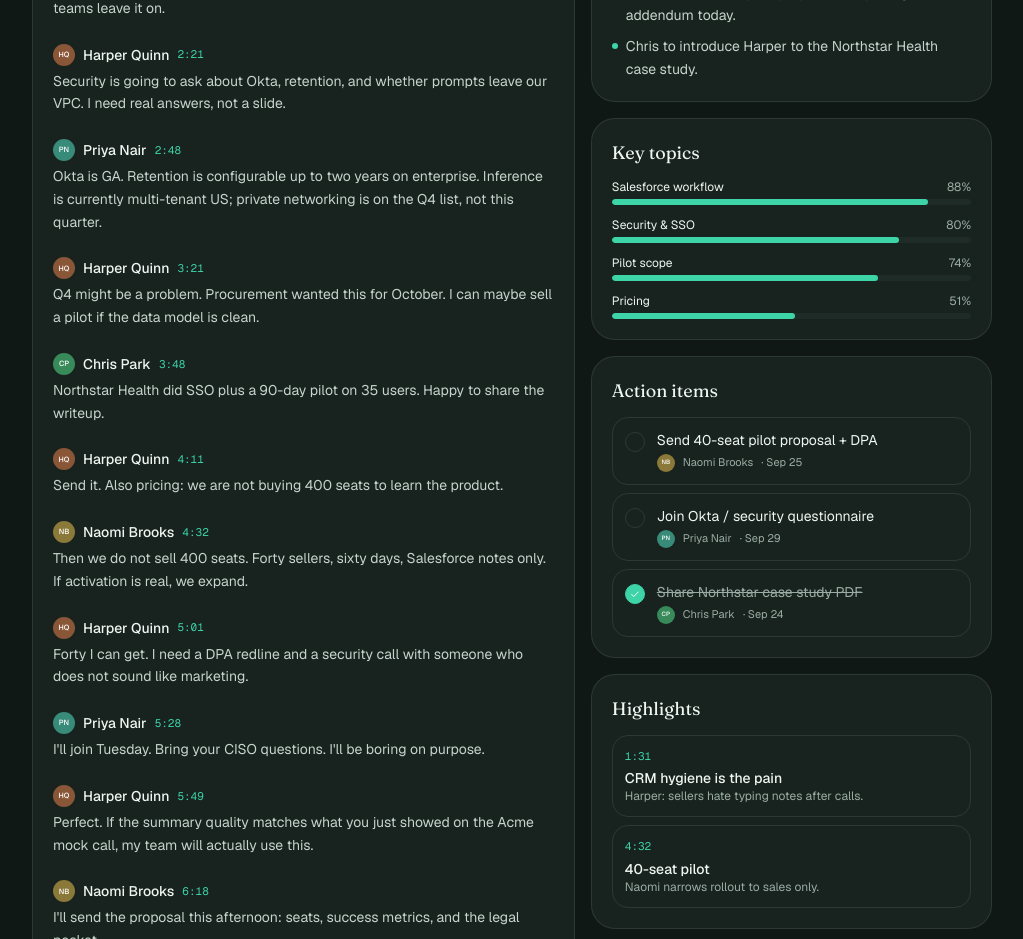
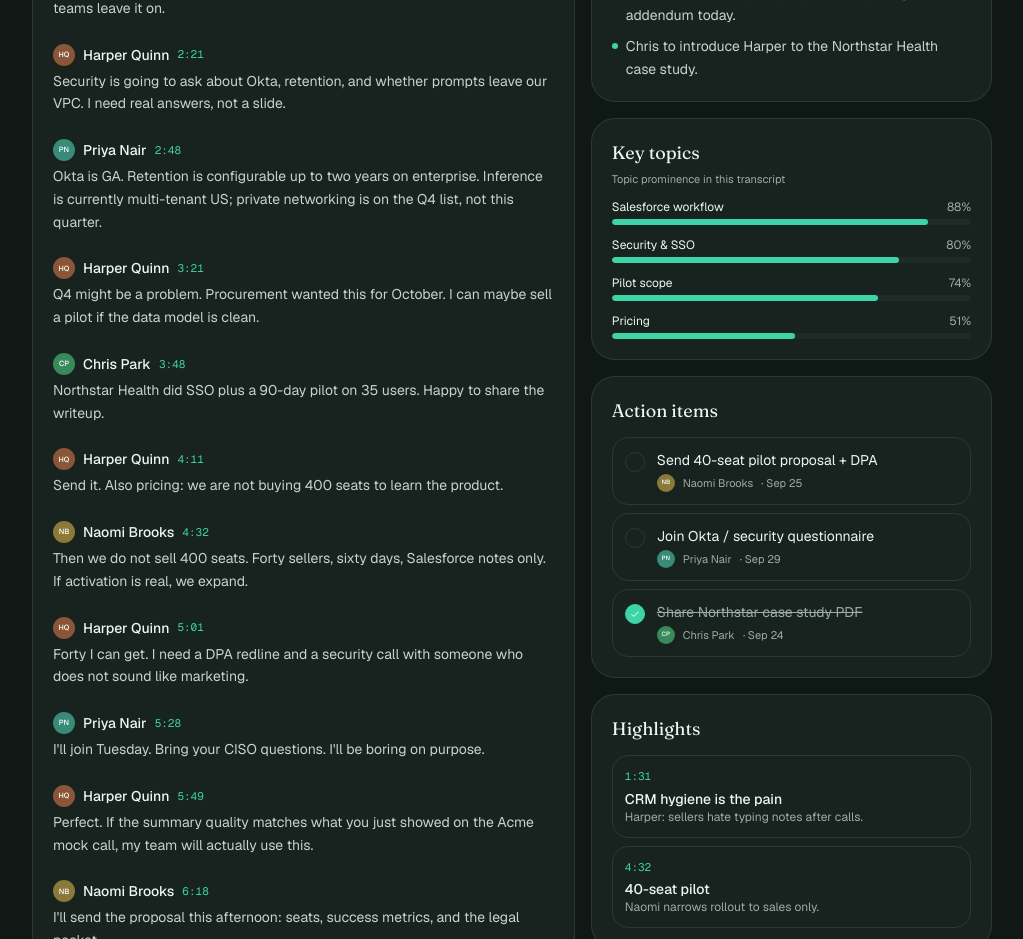
Before and after one commit to Anish2804/8x-fathom-clone, a Next.js app: page /meetings/acme-enterprise-demo in a window 1280 px wide. Shown: the part 1200-2139 px from the top of the page, without its empty margins (256-1279 px from the left). Built offline with nearby package versions, Linux system fonts and the light colour scheme.

Commit message:
Label Key topics percentages as transcript prominence.
The % next to each topic was unexplained; a caption now states what the number measures.

Co-authored-by: Cursor <cursoragent@cursor.com>

```diff
--- a/src/components/SummaryPane.tsx
+++ b/src/components/SummaryPane.tsx
@@ -82,7 +82,10 @@ export function SummaryPane({
       </section>
 
       <section className="rounded-3xl border border-[var(--line)] bg-[var(--bg-elev)] p-5">
-        <h2 className="mb-3 font-[family-name:var(--font-display)] text-lg">Key topics</h2>
+        <div className="mb-3">
+          <h2 className="font-[family-name:var(--font-display)] text-lg">Key topics</h2>
+          <p className="mt-1 text-[11px] text-[var(--muted)]">Topic prominence in this transcript</p>
+        </div>
         <div className="space-y-3">
           {meeting.topics.map((topic) => (
             <div key={topic.name}>
```
